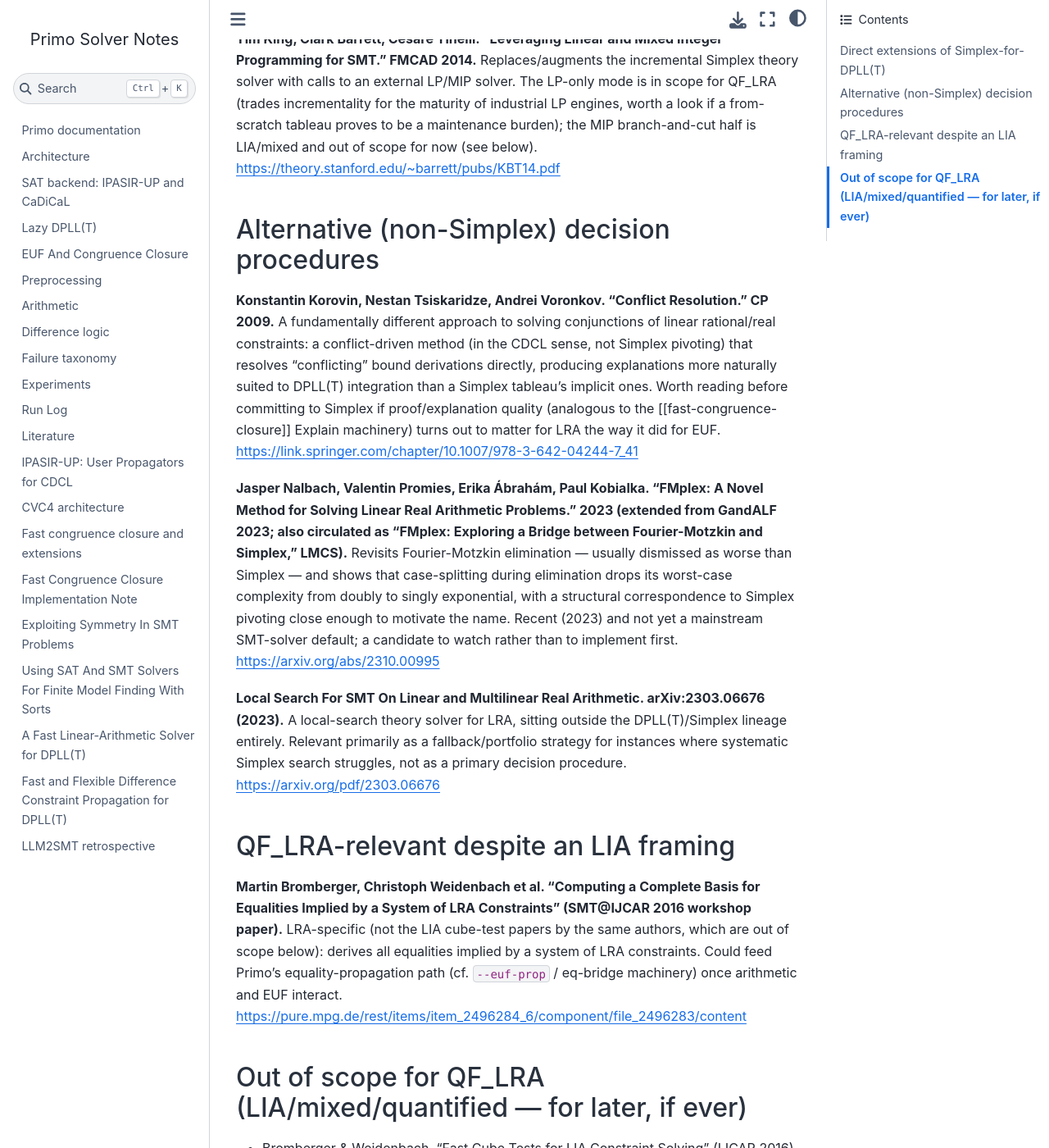
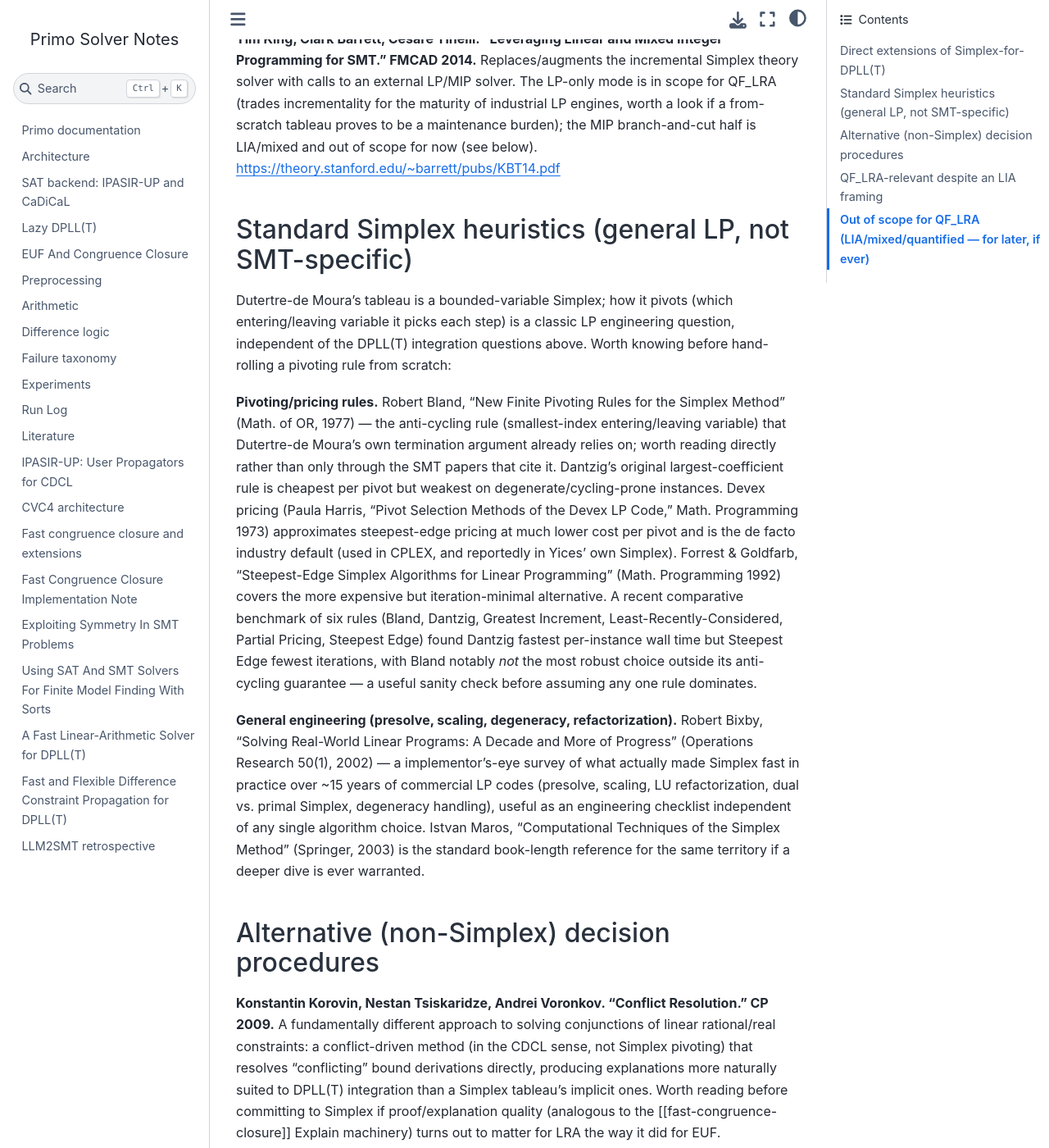
Before and after one commit to primo-solver/primo, a Jupyter Book: the page built from docs/papers/lra-related-work.md, in a window 1280 px wide and 1400 px high, scrolled down 737 px. Shown: the whole window at 82% size. Built offline with Jupyter Book 1.0.4 settings and Sphinx 7.4.7 and the Sphinx Book theme 1.1.4, drawn with Linux system fonts in a browser that asks for light colours.

Commit message:
Add standard Simplex pivoting/engineering heuristics to the QF_LRA survey
Bland's rule, Dantzig's rule, Devex pricing, and steepest-edge are classic
general-LP pivoting choices independent of the DPLL(T) integration papers
already listed; Bixby's decade-of-progress survey and Maros' book cover the
broader engineering checklist (presolve, scaling, degeneracy, refactoring).

Co-Authored-By: Claude Sonnet 5 <noreply@anthropic.com>

```diff
--- a/docs/papers/lra-related-work.md
+++ b/docs/papers/lra-related-work.md
@@ -35,6 +35,41 @@ incrementality for the maturity of industrial LP engines, worth a look if a
 from-scratch tableau proves to be a maintenance burden); the MIP
 branch-and-cut half is LIA/mixed and out of scope for now (see below).
 https://theory.stanford.edu/~barrett/pubs/KBT14.pdf
+
+## Standard Simplex heuristics (general LP, not SMT-specific)
+
+Dutertre-de Moura's tableau is a bounded-variable Simplex; how it pivots
+(which entering/leaving variable it picks each step) is a classic LP
+engineering question, independent of the DPLL(T) integration questions
+above. Worth knowing before hand-rolling a pivoting rule from scratch:
+
+**Pivoting/pricing rules.** Robert Bland, "New Finite Pivoting Rules for the
+Simplex Method" (Math. of OR, 1977) — the anti-cycling rule (smallest-index
+entering/leaving variable) that Dutertre-de Moura's own termination argument
+already relies on; worth reading directly rather than only through the SMT
+papers that cite it. Dantzig's original largest-coefficient rule is cheapest
+per pivot but weakest on degenerate/cycling-prone instances. Devex pricing
+(Paula Harris, "Pivot Selection Methods of the Devex LP Code," Math.
+Programming 1973) approximates steepest-edge pricing at much lower cost per
+pivot and is the de facto industry default (used in CPLEX, and reportedly in
+Yices' own Simplex). Forrest & Goldfarb, "Steepest-Edge Simplex Algorithms
+for Linear Programming" (Math. Programming 1992) covers the more expensive
+but iteration-minimal alternative. A recent comparative benchmark of six
+rules (Bland, Dantzig, Greatest Increment, Least-Recently-Considered,
+Partial Pricing, Steepest Edge) found Dantzig fastest per-instance wall time
+but Steepest Edge fewest iterations, with Bland notably *not* the most
+robust choice outside its anti-cycling guarantee — a useful sanity check
+before assuming any one rule dominates.
+
+**General engineering (presolve, scaling, degeneracy, refactorization).**
+Robert Bixby, "Solving Real-World Linear Programs: A Decade and More of
+Progress" (Operations Research 50(1), 2002) — a implementor's-eye survey of
+what actually made Simplex fast in practice over ~15 years of commercial LP
+codes (presolve, scaling, LU refactorization, dual vs. primal Simplex,
+degeneracy handling), useful as an engineering checklist independent of any
+single algorithm choice. Istvan Maros, "Computational Techniques of the
+Simplex Method" (Springer, 2003) is the standard book-length reference for
+the same territory if a deeper dive is ever warranted.
 
 ## Alternative (non-Simplex) decision procedures
 
```
